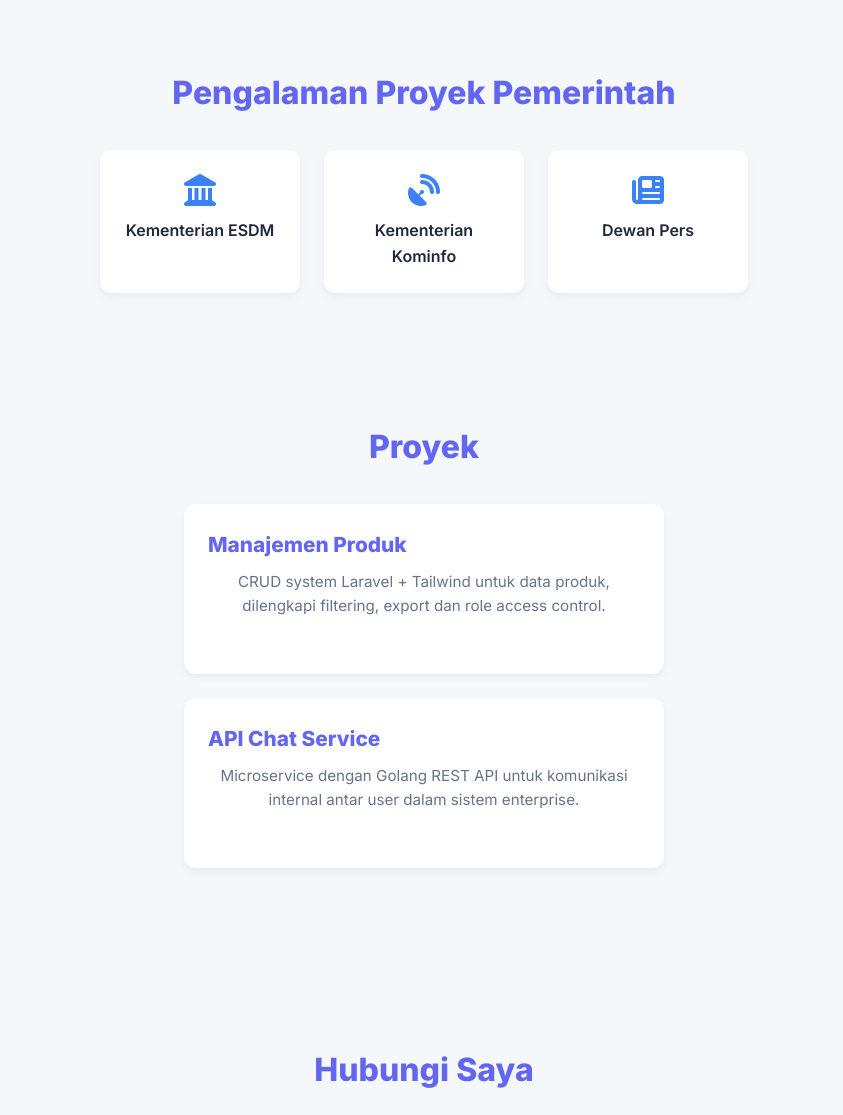
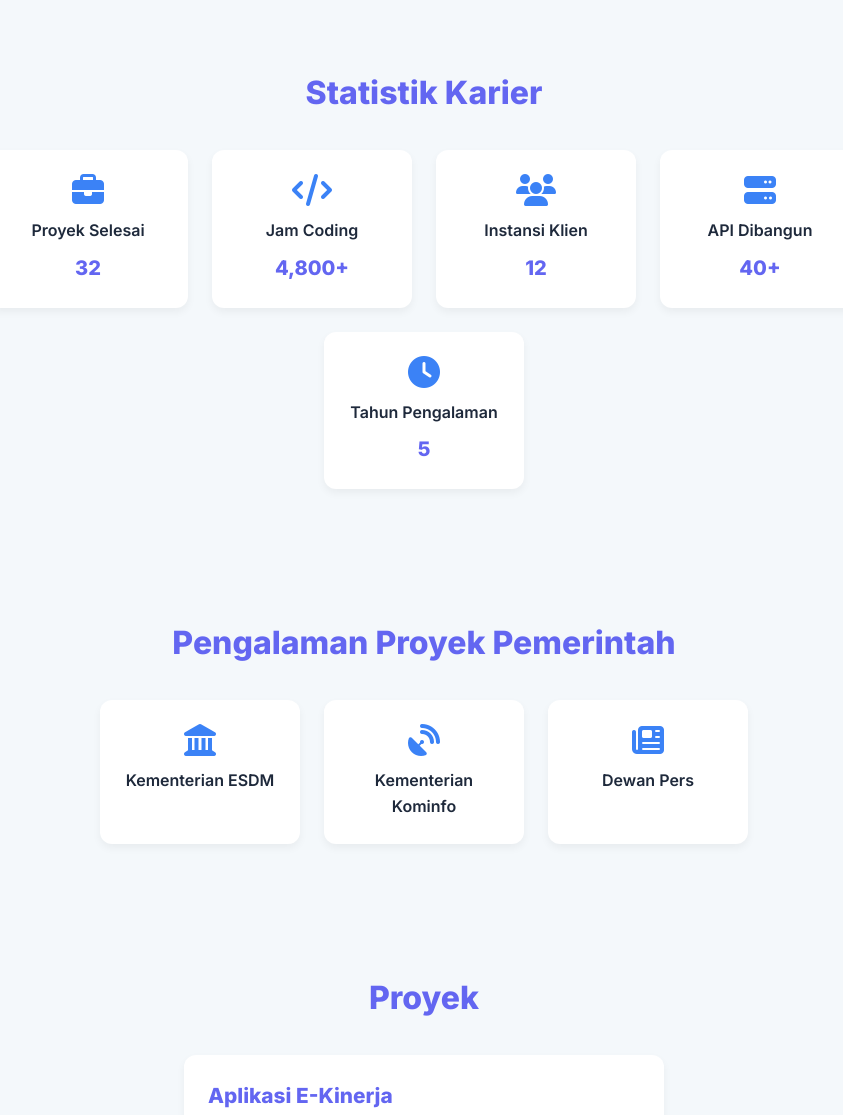
Before and after one commit to kirandz/kirandz.github.io, a plain HTML site: page index.html in a window 1280 px wide. Shown: the part 1379-2494 px from the top of the page, without its empty margins (216-1059 px from the left). Drawn offline with Linux system fonts and the light colour scheme.

Commit message:
feat(portfolio): restructure layout with hobby, career stats, real projects, and CV link

```diff
--- a/index.html
+++ b/index.html
@@ -205,6 +205,13 @@
     </div>
   </section>
 
+  <section class="section" id="statistik">
+    <h2>Statistik Karier</h2>
+    <div class="grid" id="stats-container">
+      <!-- Diisi oleh JavaScript dari JSON -->
+    </div>
+  </section>
+
   <section class="section">
     <h2>Pengalaman Proyek Pemerintah</h2>
     <div class="grid">
@@ -218,12 +225,12 @@
     <h2>Proyek</h2>
     <div class="grid">
       <div class="project">
-        <h3>Manajemen Produk</h3>
-        <p>CRUD system Laravel + Tailwind untuk data produk, dilengkapi filtering, export dan role access control.</p>
+        <h3>Aplikasi E-Kinerja</h3>
+        <p>Sistem monitoring kinerja pegawai berbasis Laravel & PostgreSQL untuk instansi pemerintah. Menyediakan fitur perencanaan, approval, dan export laporan dalam Excel.</p>
       </div>
       <div class="project">
-        <h3>API Chat Service</h3>
-        <p>Microservice dengan Golang REST API untuk komunikasi internal antar user dalam sistem enterprise.</p>
+        <h3>Dashboard Pengelolaan Laporan Publik</h3>
+        <p>Sistem web internal untuk instansi pemerintah berbasis Laravel. Memungkinkan pengelolaan laporan masuk dari masyarakat, dengan fitur filter, export, dan pengelompokan berdasarkan instansi terkait.</p>
       </div>
     </div>
   </section>
@@ -232,12 +239,31 @@
     <h2>Hubungi Saya</h2>
     <p>Jika Anda tertarik bekerja sama atau memiliki pertanyaan, silakan hubungi saya:</p>
     <a href="mailto:emailkamu@gmail.com"><i class="fas fa-envelope"></i> Kirim Email</a>
-    <a href="pdf/cv.pdf" target="_blank" style="margin-left: 1rem;"><i class="fas fa-file-alt"></i> Lihat CV</a>
+    <a href="cv.pdf" target="_blank" style="margin-left: 1rem;"><i class="fas fa-file-alt"></i> Lihat CV</a>
   </section>
 
   <footer>
     &copy; 2025 Irfan Hafid • Dibuat dengan HTML + CSS
   </footer>
 
+  <script>
+    fetch('stats.json')
+      .then(res => res.json())
+      .then(data => {
+        const container = document.getElementById('stats-container');
+        data.forEach(stat => {
+          const card = document.createElement('div');
+          card.className = 'card';
+          card.innerHTML = `
+            <i class="${stat.icon}"></i>
+            <div class="card-title">${stat.label}</div>
+            <div style="font-size: 1.25rem; font-weight: bold; margin-top: 0.5rem; color: var(--secondary);">
+              ${stat.value}
+            </div>
+          `;
+          container.appendChild(card);
+        });
+      });
+  </script>
 </body>
 </html>
--- /dev/null
+++ b/stats.json
@@ -0,0 +1,27 @@
+[
+  {
+    "icon": "fas fa-briefcase",
+    "label": "Proyek Selesai",
+    "value": "32"
+  },
+  {
+    "icon": "fas fa-code",
+    "label": "Jam Coding",
+    "value": "4,800+"
+  },
+  {
+    "icon": "fas fa-users",
+    "label": "Instansi Klien",
+    "value": "12"
+  },
+  {
+    "icon": "fas fa-server",
+    "label": "API Dibangun",
+    "value": "40+"
+  },
+  {
+    "icon": "fas fa-clock",
+    "label": "Tahun Pengalaman",
+    "value": "5"
+  }
+]
```
Also changed, not shown: 2 other files.
